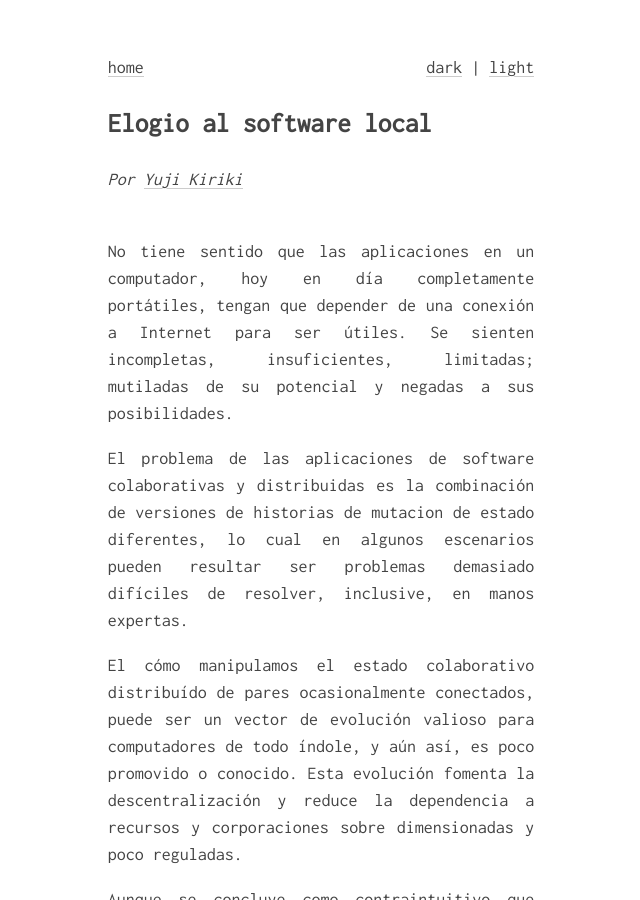
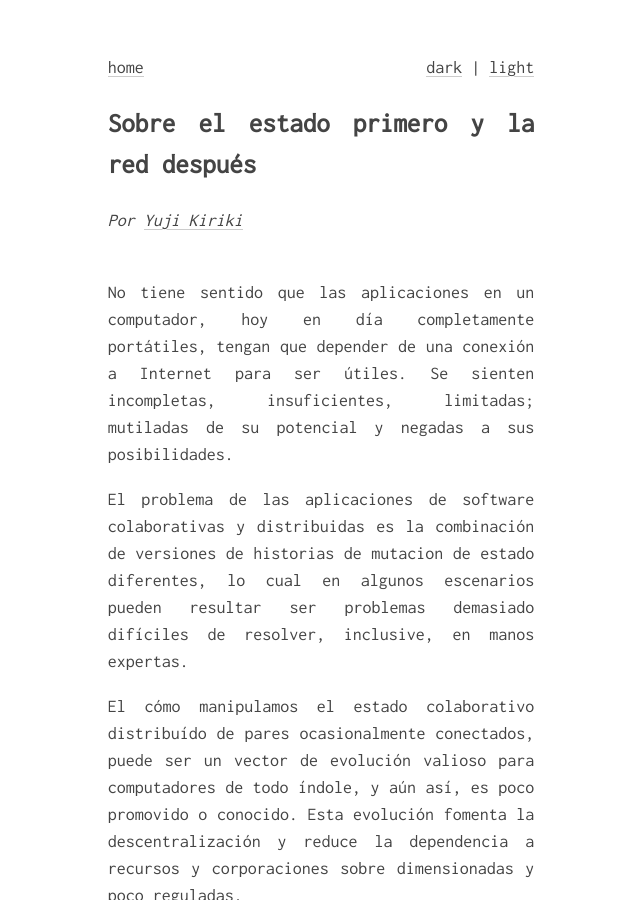
Before and after one commit to yujikiriki/yujikiriki.github.io, a Jekyll site: the page built from _posts/2023-02-29-sobre-el-estado-primero-y-la-red-después.md, in a window 1280 px wide and 900 px high. Shown: the whole window, without its empty margins (319-959 px from the left). Built offline with Jekyll 4.4.1, drawn with Linux system fonts in a browser that asks for light colours.

Commit message:
cambio de título

```diff
--- a/_posts/2023-02-29-software_local.md
+++ b/_posts/2023-02-29-sobre-el-estado-primero-y-la-red-después.md
@@ -1,6 +1,6 @@
 ---
 layout: post
-title: Elogio al software local
+title: Sobre el estado primero y la red después
 author: Yuji Kiriki
 author_url: https://s3.amazonaws.com/bitacora/me.html
 ---
```
